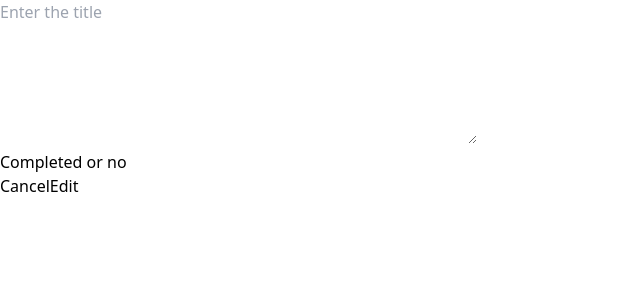
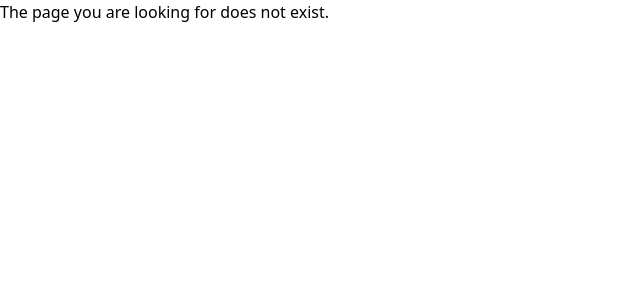
Before and after one commit to Rohit2099/task-management, a React (Vite) app: page /edit in a window 1280 px wide. Shown: the top 300 px of the page, without its empty margins (0-640 px from the left). Built offline with nearby package versions, Linux system fonts and the light colour scheme.

Commit message:
edit task, add task, error case

```diff
--- a/src/components/App.jsx
+++ b/src/components/App.jsx
@@ -1,4 +1,4 @@
-import { BrowserRouter, Routes, Route } from "react-router-dom";
+import { BrowserRouter, Routes, Route, useLocation } from "react-router-dom";
 import TasksProvider from "./context/TasksContext";
 import Home from "./pages/Home";
 import AddTask from "./pages/AddTask";
--- a/src/components/Elements/DescriptionField.jsx
+++ b/src/components/Elements/DescriptionField.jsx
@@ -1,7 +1,13 @@
-export default function DescriptionField({ reference }) {
+export default function DescriptionField({ reference, editMode, description }) {
     return (
         <div>
-            <textarea rows="5" cols="50" ref={reference}></textarea>
+            <textarea
+                rows="5"
+                cols="50"
+                placeholder="Enter description"
+                ref={reference}
+                defaultValue={editMode && description}
+            ></textarea>
         </div>
     );
 }
--- a/src/components/Elements/Task.jsx
+++ b/src/components/Elements/Task.jsx
@@ -1,18 +1,25 @@
 import { useContext } from "react";
 import { TasksContext } from "../context/TasksContext";
+import { Link } from "react-router-dom";
 
-export default function Task({ task }) {
+export default function Task({ task, deleteTask }) {
     return (
-        <div>
+        <div className="flex border">
             <div id="icon">
                 <button type="text">Icon</button>
             </div>
             <div id="content">
-                <p>{task.name}</p>
+                <p>{task.title}</p>
                 <p>{task.description}</p>
                 <p>{task.completedname}</p>
                 <p>{task.createdAt}</p>
             </div>
+            <div>
+                <button onClick={(e) => deleteTask(task.id)}>Delete</button>
+                <Link to="/edit" state={{ taskId: task.id }}>
+                    <button>Edit</button>
+                </Link>
+            </div>
         </div>
     );
 }
--- a/src/components/Elements/TitleField.jsx
+++ b/src/components/Elements/TitleField.jsx
@@ -1,4 +1,4 @@
-export default function TitleField({ reference }) {
+export default function TitleField({ reference, editMode, title }) {
     return (
         <div>
             <input
@@ -6,6 +6,7 @@ export default function TitleField({ reference }) {
                 type="text"
                 placeholder="Enter the title"
                 ref={reference}
+                defaultValue={editMode && title}
             />
         </div>
     );
--- a/src/components/pages/AddTask.jsx
+++ b/src/components/pages/AddTask.jsx
@@ -27,8 +27,8 @@ export default function AddTask() {
     };
     return (
         <div>
-            <TitleField reference={titleRef} />
-            <DescriptionField reference={descriptionRef} />
+            <TitleField reference={titleRef} editMode={false} />
+            <DescriptionField reference={descriptionRef} editMode={false} />
             <Link to="/">
                 <button type="text"> Cancel </button>
             </Link>
--- a/src/components/pages/EditTask.jsx
+++ b/src/components/pages/EditTask.jsx
@@ -1,15 +1,52 @@
+import { useLocation, Link, useNavigate } from "react-router-dom";
 import CompletionField from "../Elements/CompletionField";
 import DescriptionField from "../Elements/DescriptionField";
 import TitleField from "../Elements/TitleField";
+import { useContext, useRef } from "react";
+import { TasksContext } from "../context/TasksContext";
+import ErrorPage from "./ErrorPage";
 
-export default function AddTask() {
+export default function EditTask() {
+    const titleRef = useRef(null);
+    const descriptionRef = useRef(null);
+    const location = useLocation();
+    const navigate = useNavigate();
+    const { tasks, saveTasks } = useContext(TasksContext);
+    const taskId = location.state?.taskId;
+
+    if (!taskId) {
+        return <ErrorPage />;
+    }
+    const taskToEdit = tasks.find((task) => task.id === taskId);
+
+    const editTask = () => {
+        taskToEdit.description = descriptionRef.current.value;
+        taskToEdit.title = titleRef.current.value;
+
+        saveTasks([...tasks]);
+        navigate("/");
+    };
+
     return (
         <div>
-            <TitleField />
-            <DescriptionField />
+            <TitleField
+                reference={titleRef}
+                title={taskToEdit.title}
+                editMode={true}
+            />
+            <DescriptionField
+                reference={descriptionRef}
+                description={taskToEdit.description}
+                editMode={true}
+            />
             <CompletionField />
-            <button type="text"> Cancel </button>
-            <button type="text"> Edit</button>
+            <Link to="/">
+                <button type="text"> Cancel </button>
+            </Link>{" "}
+            <button type="text" onClick={editTask}>
+                {" "}
+                Edit
+            </button>
         </div>
     );
 }
--- /dev/null
+++ b/src/components/pages/ErrorPage.jsx
@@ -0,0 +1,7 @@
+export default function ErrorPage() {
+    return (
+        <div>
+            <p>The page you are looking for does not exist.</p>
+        </div>
+    );
+}
--- a/src/components/pages/Home.jsx
+++ b/src/components/pages/Home.jsx
@@ -6,6 +6,12 @@ import Task from "../Elements/Task";
 export default function Home() {
     let { tasks, saveTasks } = useContext(TasksContext);
 
+    const deleteTask = (id) => {
+        const newTasks = tasks.filter((task) => {
+            return task.id !== id;
+        });
+        saveTasks(newTasks);
+    };
     const filterTasks = (searchText) => {
         /*
         Code to filter tasks based on text
@@ -19,7 +25,11 @@ export default function Home() {
             {tasks && (
                 <ul>
                     {tasks.map((task) => (
-                        <Task key={task.id} task={task} />
+                        <Task
+                            key={task.id}
+                            task={task}
+                            deleteTask={deleteTask}
+                        />
                     ))}
                 </ul>
             )}
--- a/src/css/output.css
+++ b/src/css/output.css
@@ -554,6 +554,10 @@ video {
   --tw-contain-style:  ;
 }
 
+.flex {
+  display: flex;
+}
+
 .w-10 {
   width: 2.5rem;
 }
@@ -572,6 +576,10 @@ video {
 
 .border-2 {
   border-width: 2px;
+}
+
+.border {
+  border-width: 1px;
 }
 
 .border-red-500 {
@@ -596,6 +604,10 @@ video {
 
 .border-opacity-20 {
   --tw-border-opacity: 0.2;
+}
+
+.border-opacity-10 {
+  --tw-border-opacity: 0.1;
 }
 
 .bg-fuchsia-200 {
```
